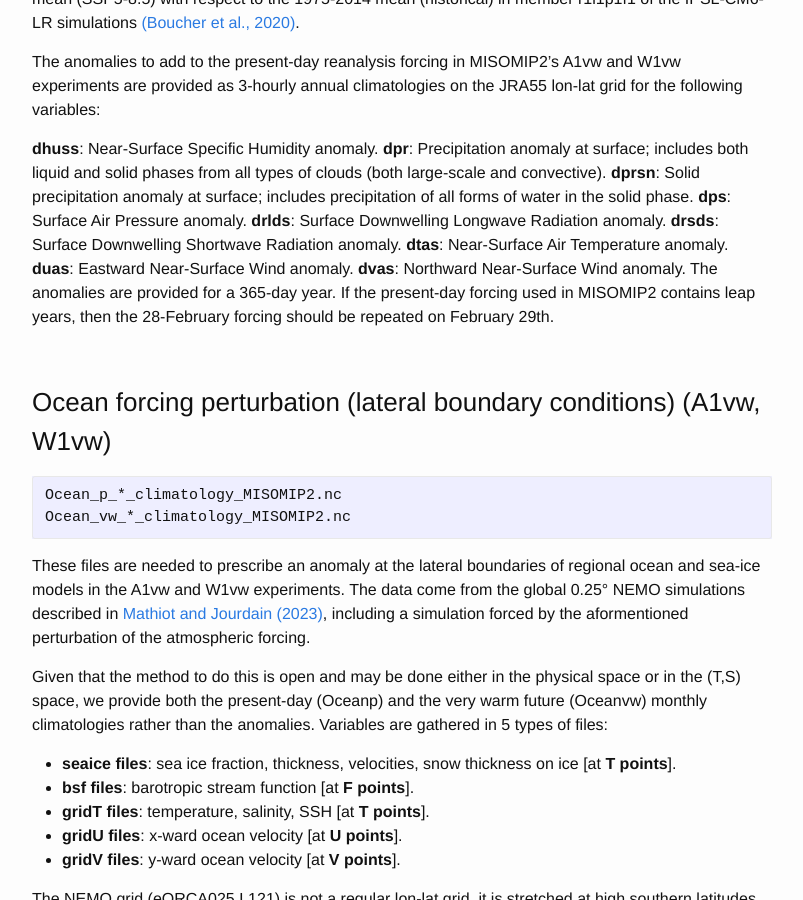
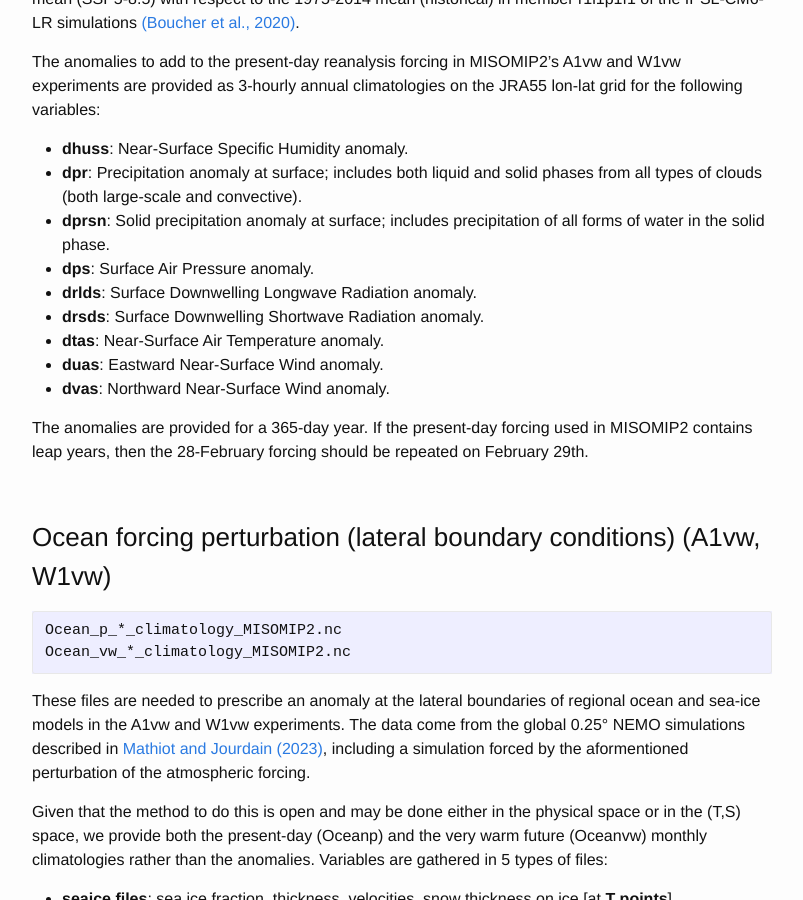
Before and after one commit to misomip/misomip.github.io, a Jekyll site: the page built from misomip2_dir/misomip2_MIPkit-Perturbations_README.md, in a window 1280 px wide and 900 px high, scrolled down 449 px. Shown: the whole window, without its empty margins (238-1041 px from the left). Built offline with Jekyll 4.4.1, drawn with Linux system fonts in a browser that asks for light colours.

Commit message:
filling little by little

```diff
--- a/misomip2_dir/misomip2_MIPkit-Perturbations_README.md
+++ b/misomip2_dir/misomip2_MIPkit-Perturbations_README.md
@@ -18,15 +18,16 @@
 
 The anomalies to add to the present-day reanalysis forcing in MISOMIP2's A1vw and W1vw experiments are provided as 3-hourly annual climatologies on the JRA55 lon-lat grid for the following variables:
 
-**dhuss**: Near-Surface Specific Humidity anomaly.
-**dpr**: Precipitation anomaly at surface; includes both liquid and solid phases from all types of clouds (both large-scale and convective).
-**dprsn**: Solid precipitation anomaly at surface; includes precipitation of all forms of water in the solid phase.
-**dps**: Surface Air Pressure anomaly.
-**drlds**: Surface Downwelling Longwave Radiation anomaly.
-**drsds**: Surface Downwelling Shortwave Radiation anomaly.
-**dtas**: Near-Surface Air Temperature anomaly.
-**duas**: Eastward Near-Surface Wind anomaly.
-**dvas**: Northward Near-Surface Wind anomaly.
+* **dhuss**: Near-Surface Specific Humidity anomaly.
+* **dpr**: Precipitation anomaly at surface; includes both liquid and solid phases from all types of clouds (both large-scale and convective).
+* **dprsn**: Solid precipitation anomaly at surface; includes precipitation of all forms of water in the solid phase.
+* **dps**: Surface Air Pressure anomaly.
+* **drlds**: Surface Downwelling Longwave Radiation anomaly.
+* **drsds**: Surface Downwelling Shortwave Radiation anomaly.
+* **dtas**: Near-Surface Air Temperature anomaly.
+* **duas**: Eastward Near-Surface Wind anomaly.
+* **dvas**: Northward Near-Surface Wind anomaly.
+
 The anomalies are provided for a 365-day year. If the present-day forcing used in MISOMIP2 contains leap years, then the 28-February forcing should be repeated on February 29th.
 
 <br>
```
